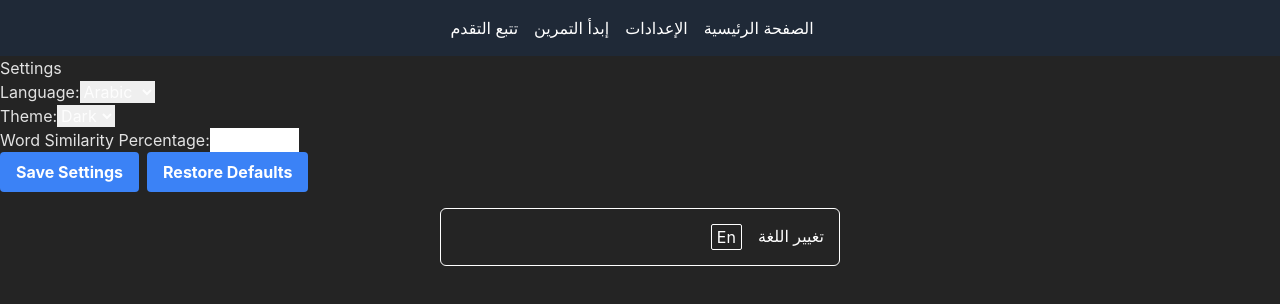
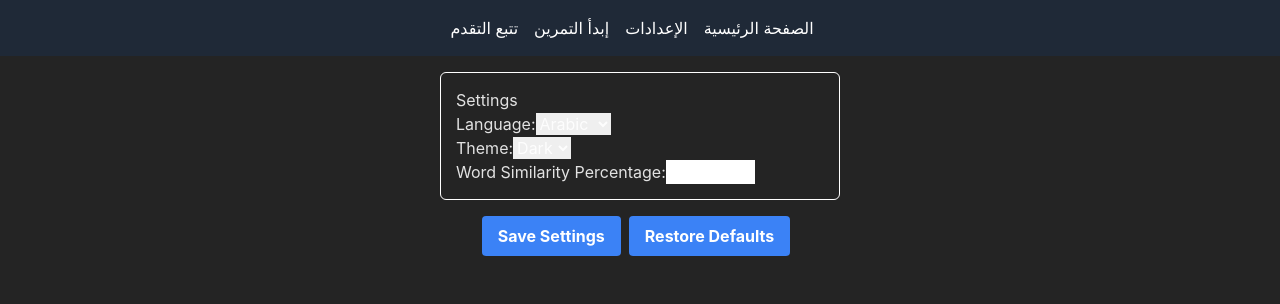
Before and after one commit to NidhalNaffati/hackathon-ramadan-2024, a React (Vite) app: page /Settings in a window 1280 px wide. Shown: the top 304 px of the page. Built offline with nearby package versions, Linux system fonts and the light colour scheme.

Commit message:
fix: Persistent Language Selection in Settings
This commit ensures that the user's preferred language selection within the settings is now saved correctly. Previously, the chosen language wasn't persisted.

```diff
--- a/electron/ipc/settings.ts
+++ b/electron/ipc/settings.ts
@@ -6,7 +6,7 @@ import IpcMainEvent = Electron.IpcMainEvent;
 const settingsFilePath = path.join(__dirname, "..", "src", "config", "settings.json");
 
 const defaultSettings = {
-	"language": "arabic",
+	"language": "en",
 	"theme": "light",
 	"wordSimilarityPercentage": "80",
 };
--- a/src/components/SettingComponent.tsx
+++ b/src/components/SettingComponent.tsx
@@ -1,4 +1,5 @@
 import React, {useState, useEffect} from "react";
+import {useTranslation} from "react-i18next";
 import {IpcRenderer} from "electron";
 
 const ipcRenderer: IpcRenderer = window.ipcRenderer;
@@ -11,16 +12,23 @@ interface Settings {
 
 const SettingComponent: React.FC = () => {
 	const [settings, setSettings] = useState<Settings>({
-		language: "arabic",
-		theme: "dark",
-		wordSimilarityPercentage: "85",
+		language: "",
+		theme: "",
+		wordSimilarityPercentage: "",
 	});
+	const {t, i18n} = useTranslation();
 
 	useEffect(() => {
 		const fetchSettings = async () => {
 			try {
 				const response = (await ipcRenderer.invoke("get-settings")) as Settings;
 				setSettings(response);
+
+				// set the app language
+				i18n.changeLanguage(response.language).then(
+					() => console.log("Language changed successfully!"),
+					(error) => console.error("Error changing language:", error),
+				);
 			} catch (error) {
 				console.error("Error fetching settings:", error);
 			}
@@ -30,7 +38,7 @@ const SettingComponent: React.FC = () => {
 			() => console.log("Settings fetched successfully!"),
 			(error) => console.error("Error fetching settings:", error),
 		);
-	}, []);
+	}, [i18n]);
 
 	const handleChange = (event: React.FormEvent<HTMLFormElement>) => {
 		const target = event.target as HTMLInputElement | HTMLSelectElement;
@@ -38,6 +46,13 @@ const SettingComponent: React.FC = () => {
 			...settings,
 			[target.name]: target.value as string,
 		});
+	};
+
+	const handleLanguageChange = (language: string) => {
+		i18n.changeLanguage(language).then(
+			() => console.log("Language changed successfully!"),
+			(error) => console.error("Error changing language:", error),
+		);
 	};
 
 	const handleSaveSettings = async () => {
@@ -63,13 +78,19 @@ const SettingComponent: React.FC = () => {
 	};
 
 	return (
-		<div className="settings-container">
+		<>
+			<div className=" w-[400px] border rounded-md border-white mx-auto m-[1rem] p-[15px]">
 				<h2>Settings</h2>
 				<form onChange={handleChange}>
 					<label htmlFor="language">Language:</label>
-				<select id="language" name="language" value={settings.language}>
-					<option value="arabic">Arabic</option>
-					<option value="english">English</option>
+					<select
+						id="language"
+						name="language"
+						onChange={(e) => handleLanguageChange(e.target.value)}
+						value={settings.language}
+					>
+						<option value="ar">{t("Arabic")}</option>
+						<option value="en">{t("English")}</option>
 					</select>
 					<br />
 					<label htmlFor="theme">Theme:</label>
@@ -91,6 +112,8 @@ const SettingComponent: React.FC = () => {
 					/>
 					<br />
 				</form>
+			</div>
+			<div className="flex items-center justify-center">
 				<button
 					className={
 						"bg-blue-500 hover:bg-blue-700 text-white font-bold py-2 px-4 rounded mr-2"
@@ -108,6 +131,7 @@ const SettingComponent: React.FC = () => {
 					Restore Defaults
 				</button>
 			</div>
+		</>
 	);
 };
 
--- a/src/config/settings.json
+++ b/src/config/settings.json
@@ -1,5 +1,5 @@
 {
-  "language": "arabic",
+  "language": "ar",
   "theme": "light",
   "wordSimilarityPercentage": "80"
 }
--- a/src/pages/Settings.tsx
+++ b/src/pages/Settings.tsx
@@ -1,53 +1,9 @@
-import {useTranslation} from "react-i18next";
 import SettingComponent from "../components/SettingComponent.tsx";
 
 export default function Settings() {
-	const {t, i18n} = useTranslation();
-	interface Language {
-		nativeName: string;
-	}
-
-	const lngs: {[key: string]: Language} = {
-		en: {nativeName: "En"},
-		ar: {nativeName: "Ar"},
-	};
 	return (
 		<div>
 			<SettingComponent />
-
-			<div className="w-[400px] border rounded-md border-white mx-auto m-[1rem] p-[15px]">
-				<ul>
-					<li
-						className={
-							i18n.resolvedLanguage == "en"
-								? "flex gap-4 "
-								: "flex gap-4 direction"
-						}
-					>
-						{<span className={"text-white "}>{t("language")}</span>}
-						{Object.keys(lngs).map((lng) => (
-							<button
-								key={lng}
-								className={
-									i18n.resolvedLanguage === lng
-										? "hidden"
-										: "text-white border border-white rounded-sm px-[5px]"
-								}
-								onClick={() => {
-									console.log(lng);
-
-									i18n.changeLanguage(lng);
-								}}
-							>
-								{lngs[lng].nativeName}
-							</button>
-						))}
-						{/* i18n.resolvedLanguage == "ar" && (
-						<span className={"text-white direction"}>{t("language")}</span>
-					) */}
-					</li>
-				</ul>
-			</div>
 		</div>
 	);
 }
```
Lines whose indentation alone changed are shown as unchanged.
